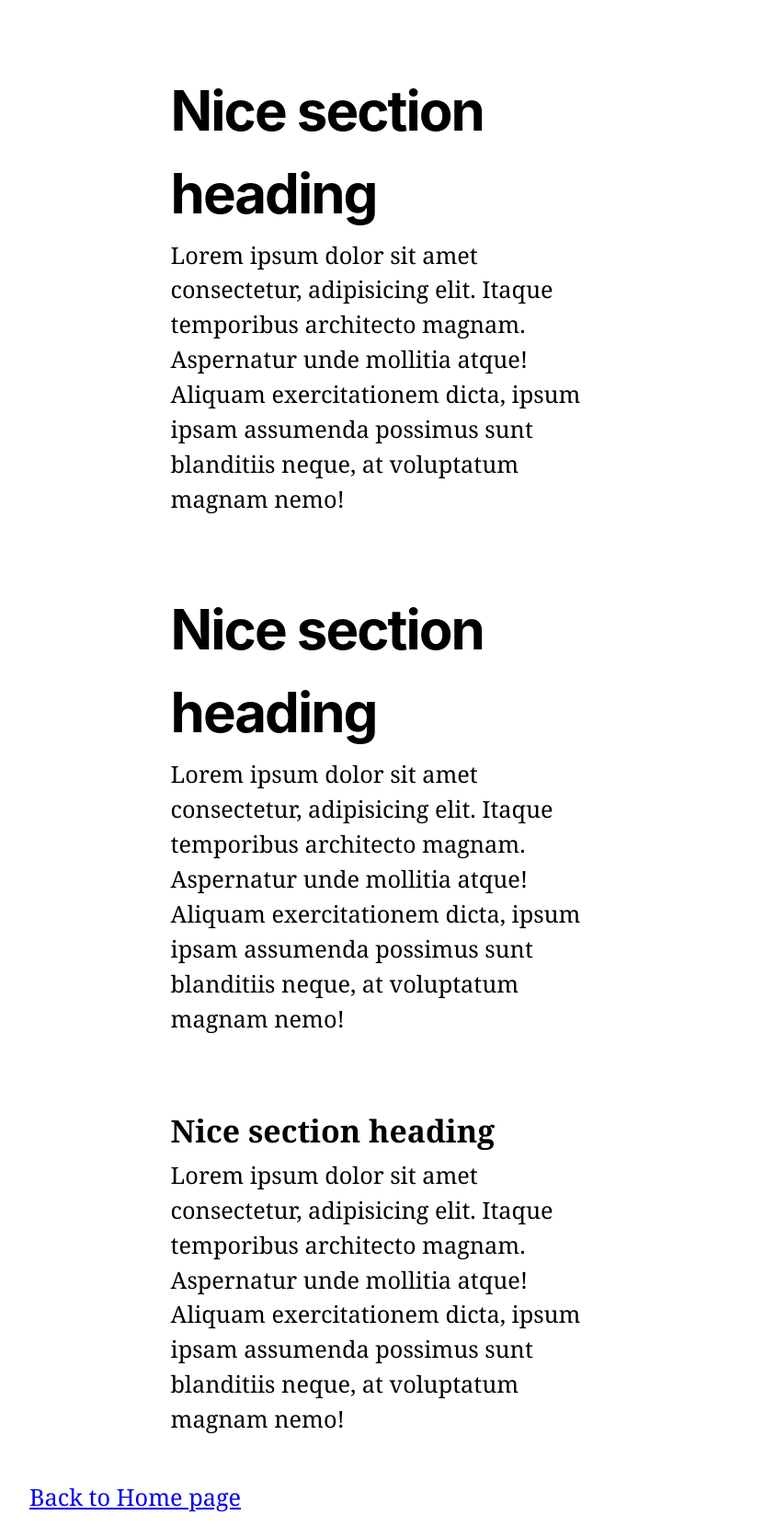
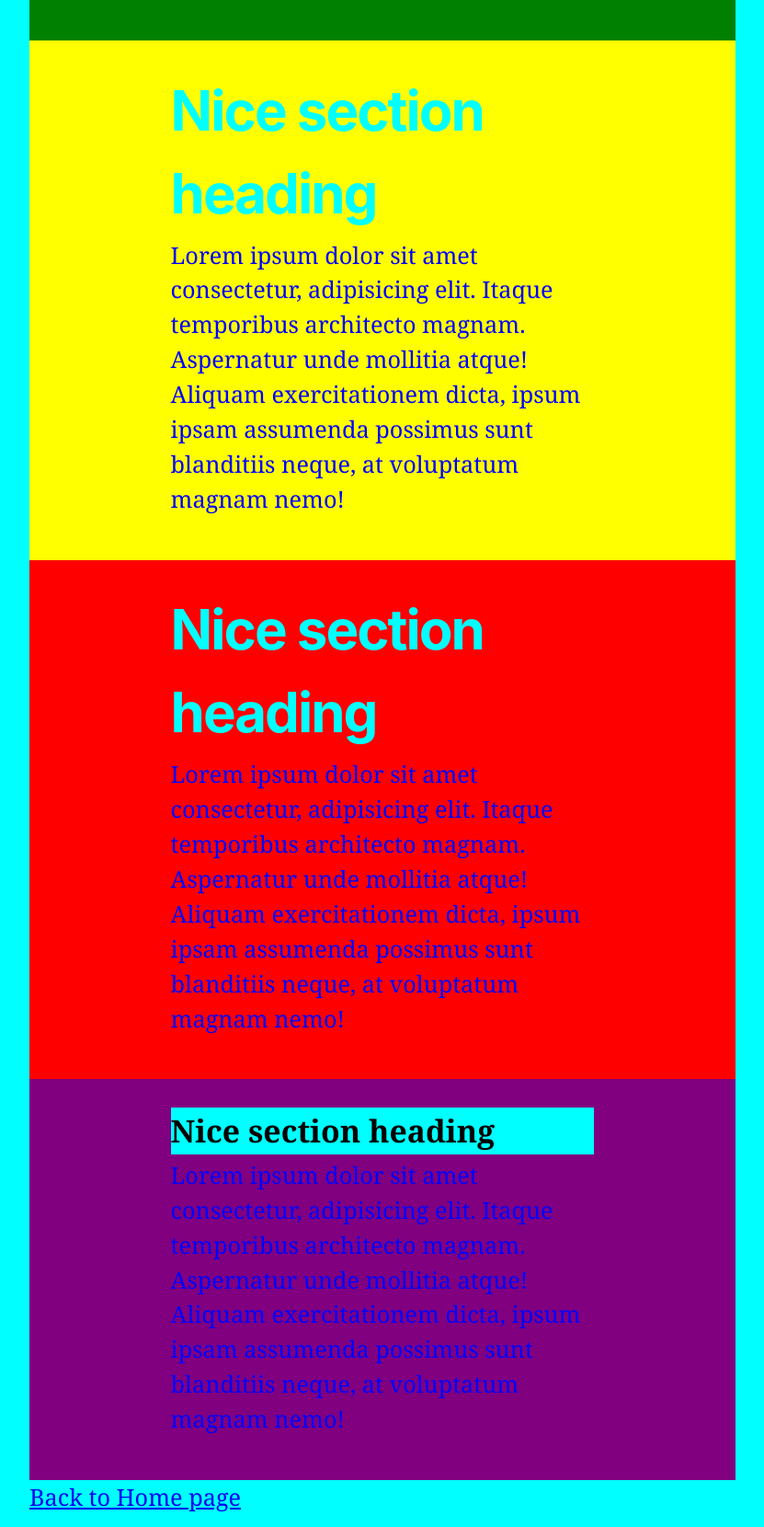
Before and after one commit to Kristinka88/kristinka88.github.io, a plain HTML site: page exercises/page-3.html in a window 1280 px wide. Shown: the part 1137-2797 px from the top of the page at 92% size, without its empty margins (224-1055 px from the left). Drawn offline with Linux system fonts and the light colour scheme; files that its build step writes are made by us from their sources.

Commit message:
Add files via upload

```diff
--- a/assets/css/style-1.css
+++ b/assets/css/style-1.css
@@ -28,7 +28,7 @@ h1 {
     font-weight: normal;
     letter-spacing: -2px;
     margin-bottom: 32px;
-
+ color: darkorchid;
 }
 
 h2 {
@@ -37,6 +37,7 @@ h2 {
     font-family: sans-serif;
     line-height: 1.6;
      margin-bottom: 20px;
+     color: red;
 }
 
 h3 {
--- a/assets/css/style-3.css
+++ b/assets/css/style-3.css
@@ -44,7 +44,9 @@ input, button, textarea, select { font: inherit }
 --fs-xxxl: clamp(3.05rem, 3.54vi + 2.17rem, 5rem);
 }
 
-body { font-family: var(--global-font);}
+body { font-family: var(--global-font);
+    background-color: aqua;
+}
 
 /* Desktops */
 @media  (min-width: 768px) {
@@ -61,14 +63,42 @@ h2 {
     letter-spacing: -2px;
     font-size: var(--fs-xxl);
     margin-bottom: 4px;
+    color: aqua;
 }
 
 h3 {
     font-size: var(--fs-lg);
     margin-bottom: 4px;
+    background-color: aqua;
 }
 
 p {
     font-size: var(--fs-md);
     margin-bottom: 16px;
+    color: blue;
 }
+
+.section-1 {
+
+    background-color: blue;
+}
+
+.section-2 {
+
+    background-color: green;
+}
+
+.section-3 {
+
+    background-color: yellow;
+}
+
+.section-4 {
+
+    background-color: red;
+}
+
+.section-5 {
+
+    background-color: purple;
+}
--- a/exercises/page-3.html
+++ b/exercises/page-3.html
@@ -6,33 +6,52 @@
     <title>Sample Web Page with Sections</title>
     <meta name="description " content="A sample web page with multiple sections">
     <link rel="stylesheet" href="assets/css/style-3.css">
+
 </head>
 <body>
     <main>
-        <section>
+        <section class="Sections-1">
             <h2>Nice section heading</h2>
+
             <p>Lorem ipsum dolor sit amet consectetur, adipisicing elit. Itaque temporibus architecto magnam. Aspernatur unde mollitia atque! Aliquam exercitationem dicta, ipsum ipsam assumenda possimus sunt blanditiis neque, at voluptatum magnam nemo!</p>
             <p></p>
         </section>
-        <section>
+        <section class="section-2">
             <h2>Nice section heading</h2>
+
             <p>Lorem ipsum dolor sit amet consectetur, adipisicing elit. Itaque temporibus architecto magnam. Aspernatur unde mollitia atque! Aliquam exercitationem dicta, ipsum ipsam assumenda possimus sunt blanditiis neque, at voluptatum magnam nemo!</p>
+
             <p></p>
+
         </section>
-        <section>
+
+        <section class="section-3">
+
             <h2>Nice section heading</h2>
+
             <p>Lorem ipsum dolor sit amet consectetur, adipisicing elit. Itaque temporibus architecto magnam. Aspernatur unde mollitia atque! Aliquam exercitationem dicta, ipsum ipsam assumenda possimus sunt blanditiis neque, at voluptatum magnam nemo!</p>
+
             <p></p>
+
         </section>
-        <section>
+
+        <section class="section-4">
+
             <h2>Nice section heading</h2>
+
             <p>Lorem ipsum dolor sit amet consectetur, adipisicing elit. Itaque temporibus architecto magnam. Aspernatur unde mollitia atque! Aliquam exercitationem dicta, ipsum ipsam assumenda possimus sunt blanditiis neque, at voluptatum magnam nemo!</p>
+
             <p></p>
+
         </section>
-        <section>
+
+        <section class="section-5">
             <h3>Nice section heading</h3>
+
             <p>Lorem ipsum dolor sit amet consectetur, adipisicing elit. Itaque temporibus architecto magnam. Aspernatur unde mollitia atque! Aliquam exercitationem dicta, ipsum ipsam assumenda possimus sunt blanditiis neque, at voluptatum magnam nemo!</p>
+
             <p></p>
+
         </section>
         <p><a href="../index.html">Back to Home page</a></p>
     </main>
```
